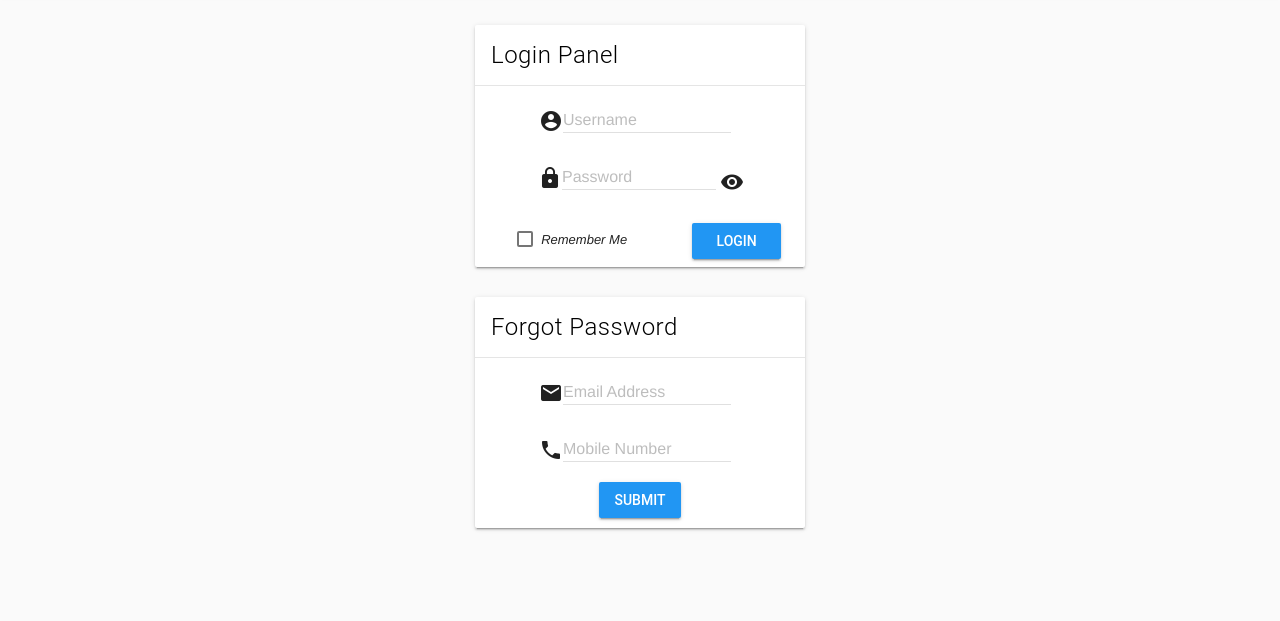
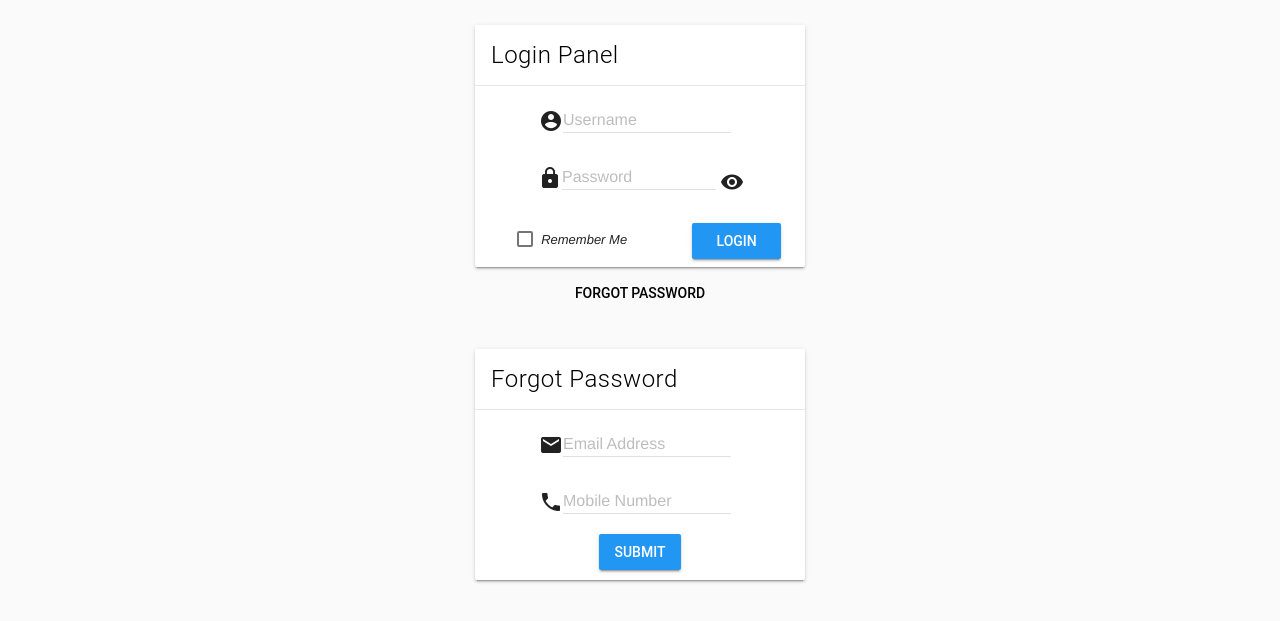
Before and after one commit to an0nh4x0r/Materiamaze, a plain HTML site: page login.html in a window 1280 px wide. Shown: the part 69-690 px from the top of the page. Drawn offline with Linux system fonts and the light colour scheme.

Commit message:
Added forgot password button.

```diff
--- a/login.html
+++ b/login.html
@@ -136,10 +136,14 @@
                         <div class="mdl-layout-spacer"></div>
                     </div>
 
-                    <div class="mdl-grid mdl-grid--no-spacing">
-                        <div class="mdl-layout-spacer">
+                    <div class="mdl-grid">
+                        <div class="mdl-layout-spacer"></div>
 
-                        </div>
+                            <button class="mdl-button mdl-js-button mdl-js-ripple-effect">
+                                Forgot Password
+                            </button>
+
+                        <div class="mdl-layout-spacer"></div>
                     </div>
 
                     <div class="mdl-grid mdl-grid--no-spacing">
```
